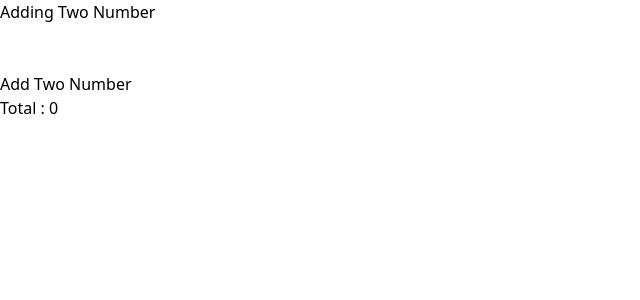
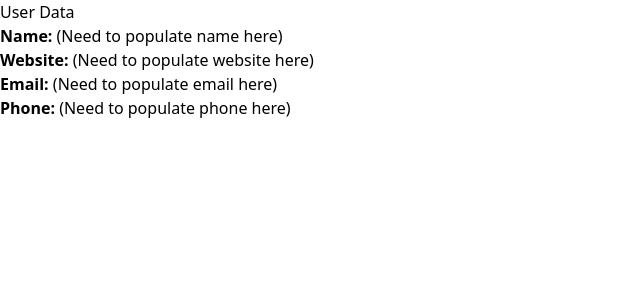
Before and after one commit to mp2003/its_ReAcT_AgAiN, a React (Vite) app: page / in a window 1280 px wide. Shown: the top 300 px of the page, without its empty margins (0-640 px from the left). Built offline with nearby package versions, Linux system fonts and the light colour scheme; no server answers.

Commit message:
fetching data using axios

```diff
--- a/package.json
+++ b/package.json
@@ -10,6 +10,7 @@
     "preview": "vite preview"
   },
   "dependencies": {
+    "axios": "^1.7.5",
     "react": "^18.3.1",
     "react-dom": "^18.3.1",
     "styled-components": "^6.1.12"
--- a/src/App.jsx
+++ b/src/App.jsx
@@ -5,10 +5,11 @@ import Game from "./components/Game";
 import InputUsingRef from "./components/InputUsingRef";
 import SearchBar from "./components/SearchBar";
 import List from "./components/List";
-import Show_Hide from "./Show_Hide";
-import DisableButton from "./DisableButton";
+import Show_Hide from "./components/Show_Hide";
+import DisableButton from "./components/DisableButton";
 import ParentChild from "./components/ParentChild";
 import Add from "./components/Add";
+import FetchApiUsingAxios from "./components/FetchApiUsingAxios";
 const App = () => {
   return (
     <>
@@ -22,7 +23,8 @@ const App = () => {
       {/* <DisableButton /> */}
       {/* <ParentChild /> */}
       {/* <Input /> */}
-      <Add />
+      {/* <Add /> */}
+      <FetchApiUsingAxios />
     </>
   );
 };
--- /dev/null
+++ b/src/components/FetchApiUsingAxios.jsx
@@ -0,0 +1,45 @@
+import axios from "axios";
+import React, { useEffect, useState } from "react";
+
+const FetchApiUsingAxios = () => {
+  const [userData, setUserData] = useState({});
+  // const fetchAPI = async () => {
+  //   fetch("https://jsonplaceholder.typicode.com/users")
+  //     .then((Response) => Response.json())
+  //     .then((data) => setUserData(data[0]));
+  // };
+  // fetchAPI()
+  const axiosAPI = async ()=>{
+    let response = axios.get("https://jsonplaceholder.typicode.com/users");
+    console.log((await response).data);
+    // console.log((await response).status,(await response).config,(await response).request,(await response).headers);
+  }
+
+  axiosAPI();
+
+  return (
+    <>
+      <div className="border-gray-600 border-2 p-4 m-4 w-[45%]">
+        <h2>User Data</h2>
+        <p>
+          <strong>Name: </strong>{" "}
+          {userData.name || "(Need to populate name here)"}
+        </p>
+        <p>
+          <strong>Website: </strong>
+          {userData.website || "(Need to populate website here)"}
+        </p>
+        <p>
+          <strong>Email: </strong>
+          {userData.email || "(Need to populate email here)"}
+        </p>
+        <p>
+          <strong>Phone: </strong>
+          {userData.phone || "(Need to populate phone here)"}
+        </p>
+      </div>
+    </>
+  );
+};
+
+export default FetchApiUsingAxios;
```
Also changed, not shown: src/components/DisableButton.jsx (renamed from src/DisableButton.jsx), src/components/Show_Hide.jsx (renamed from src/Show_Hide.jsx), 1 other file (tests, documents, lock files or other folders).
